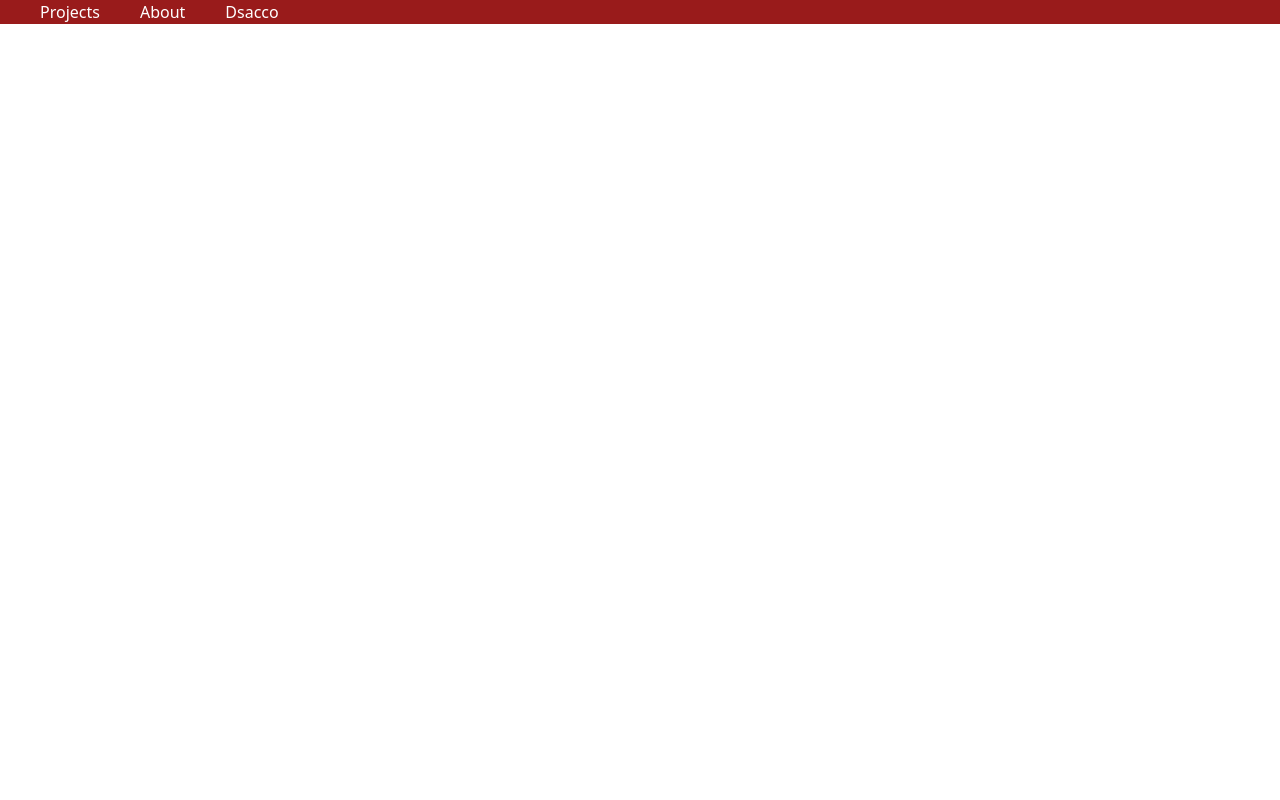
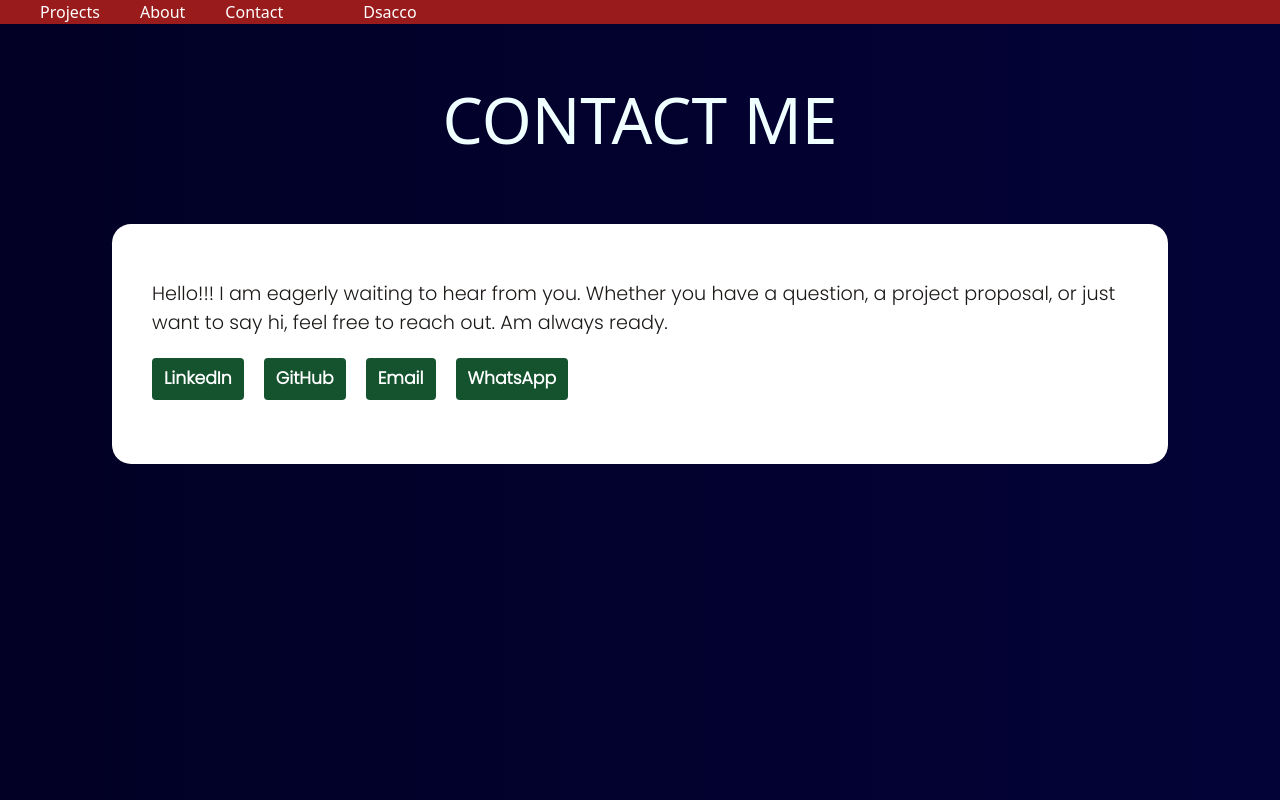
Before and after one commit to yusufnviiri/portfolio, a React (Create React App) app: page /contact in a window 1280 px wide. Before the commit this address had no page. Built offline with nearby package versions, Linux system fonts and the light colour scheme.

Commit message:
add contact me page

```diff
--- a/src/App.js
+++ b/src/App.js
@@ -5,6 +5,7 @@ import About from './components/About';
 import Dsacco from './components/Dsacco';
 import { Routes,Route } from 'react-router';
 import Menu from './components/Menu'
+import Contact from './components/Contact';
 function App() {
   return (
     <div className="App">
@@ -14,7 +15,8 @@ function App() {
       <Route path='/projects' element={<Projects/>}/>
       <Route path='/about' element={<About/>}/>
       <Route path="/" element={<Cubes/>}/>
-      <Route path="/dsacco" element={<Dsacco/>}/>
+      <Route path="/contact" element={<Contact/>}/>
+            <Route path="/dsacco" element={<Dsacco/>}/>
 
 
 
--- a/src/components/About.js
+++ b/src/components/About.js
@@ -1,4 +1,5 @@
 import React from 'react'
+
 
 function About() {
   return (
--- a/src/components/Contact.js
+++ b/src/components/Contact.js
@@ -1,13 +1,23 @@
 import React from 'react'
+import { Link } from 'react-router-dom'
+
 
 function Contact() {
   return (
     <>
     <h1 className='lg:text-[4em] text-[2em] pt-4 text-center lg:my-14 my-5'>CONTACT ME</h1>
 
-    <div className="text-[1.2em] py-11    flex-col  sm:w-[90%] lg:w-[55em] xl:w-[65em] m-auto  gap-16 px-10 lg:rounded-[4em] rounded-[1em] bg-white  text-stone-900 font-poppins lg:border-[30px] border-[15px] border-emerald-900">
+    <div className="text-[1.2em] py-11    flex-col  sm:w-[90%] lg:w-[55em]  m-auto  gap-16 px-10 rounded-[1em] bg-white  text-stone-900 font-poppins  ">
     <p className='my-3'> Hello!!! I am eagerly waiting to hear from you. Whether you have a question, a project proposal, or just want to say hi, feel free to reach out. Am always ready.
         </p>
+
+
+        <div className='flex flex-row  lg:my-5  my-10  '>
+    <Link to="/" className='bg-green-900 hover:bg-yellow-300 hover:text-slate-800 mr-5 capitalize  rounded px-3 py-2 text-center text-[0.9em] text-white font-bold'>LinkedIn</Link>
+    <Link to="/" className='bg-green-900 hover:bg-yellow-300 hover:text-slate-800 mr-5 capitalize  rounded px-3 py-2 text-center text-[0.9em] text-white font-bold'>GitHub</Link>
+    <Link to="/" className='bg-green-900 hover:bg-yellow-300 hover:text-slate-800 mr-5 capitalize  rounded px-3 py-2 text-center text-[0.9em] text-white font-bold'>Email</Link>
+    <Link to="/" className='bg-green-900 hover:bg-yellow-300 hover:text-slate-800 mr-5 capitalize  rounded px-3 py-2 text-center text-[0.9em] text-white font-bold'>WhatsApp</Link>
+    </div>
         </div>
         </>
   )
--- a/src/components/Menu.js
+++ b/src/components/Menu.js
@@ -8,6 +8,8 @@ function Menu(){
 
         <Link to='/projects' className="m-10">Projects</Link>
         <Link to='/about'>About</Link>
+        <Link to='/contact' className="m-10">Contact</Link>
+
         <Link to='/dsacco' className="m-10">Dsacco</Link>
 
 
```
